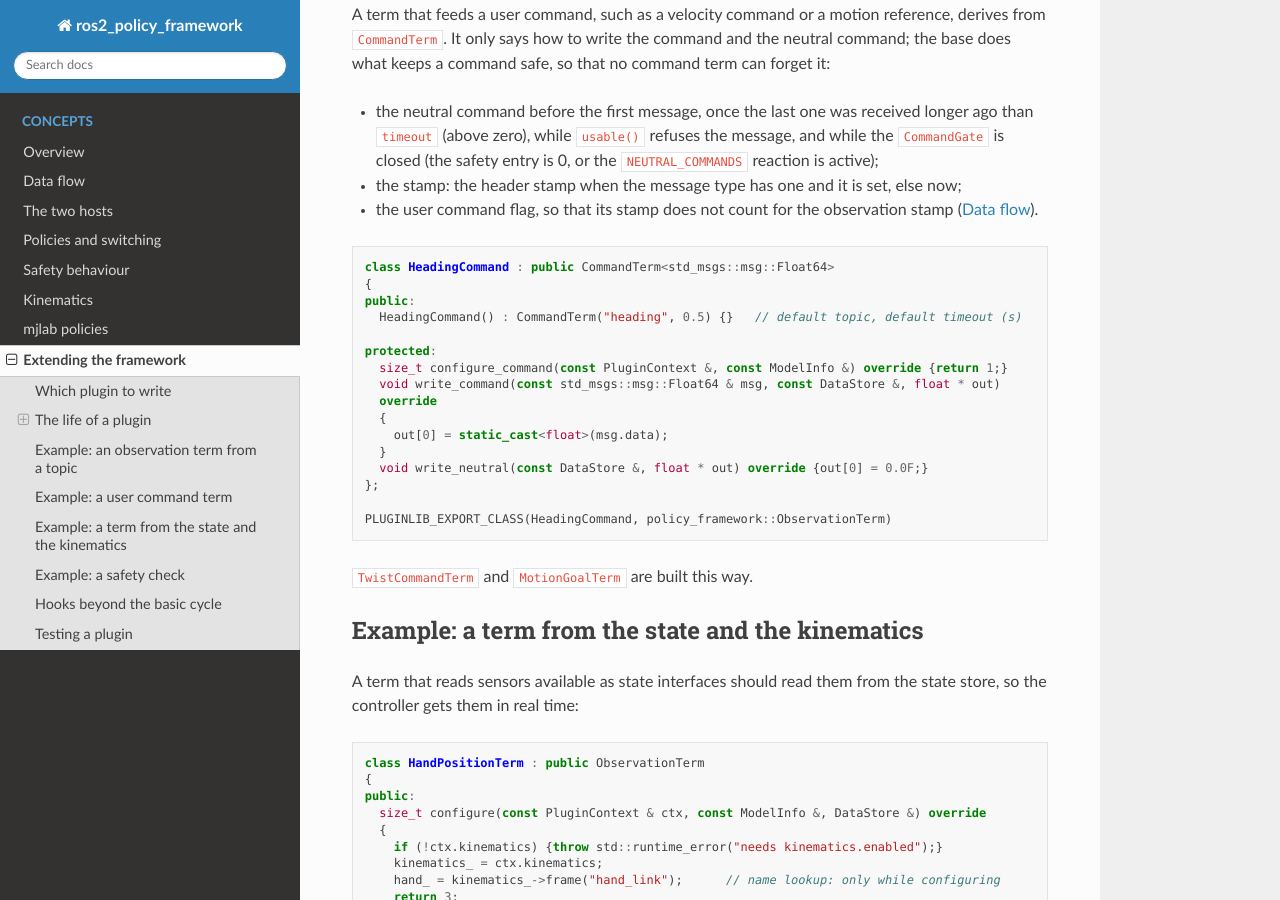
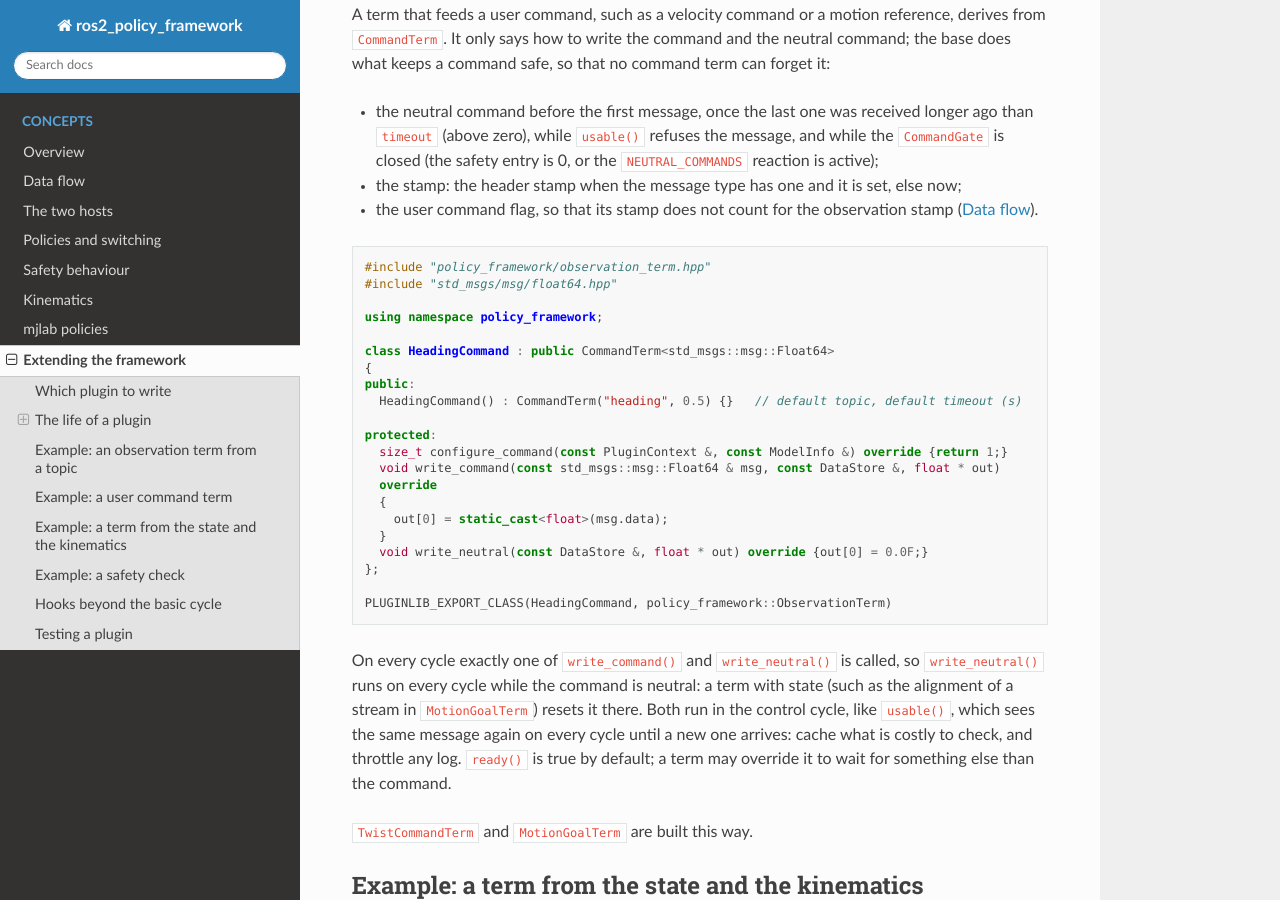
Before and after one commit to saikishor/ros2_policy_framework, a Sphinx documentation site: the page built from docs/extending.rst, in a window 1280 px wide and 900 px high, scrolled down 2496 px. Built offline with Sphinx 7.4.7 and the Read the Docs theme 3.1.0, drawn with Linux system fonts in a browser that asks for light colours.

Commit message:
Document the CommandTerm call contract, real-time rules and gate context

```diff
--- a/docs/data_flow.rst
+++ b/docs/data_flow.rst
@@ -116,8 +116,9 @@ Every entry carries the time its data was produced. The stamps travel with the d
      - The time of the update that read it
    * - Observation of a step
      - The oldest stamp among its inputs. Inputs fed back from the previous outputs do not
-       count, nor do user commands: a command is held until its own timeout, so it is old by
-       design, and counting it would hide a stale sensor behind it
+       count, nor do user commands (the terms derived from ``CommandTerm``, see
+       :doc:`extending`): a command is held until its own timeout, so it is old by design,
+       and counting it would hide a stale sensor behind it
    * - Command entry
      - The stamp of the observation it was computed from
 
--- a/docs/extending.rst
+++ b/docs/extending.rst
@@ -177,6 +177,11 @@ does what keeps a command safe, so that no command term can forget it:
 
 .. code-block:: cpp
 
+   #include "policy_framework/observation_term.hpp"
+   #include "std_msgs/msg/float64.hpp"
+
+   using namespace policy_framework;
+
    class HeadingCommand : public CommandTerm<std_msgs::msg::Float64>
    {
    public:
@@ -193,6 +198,13 @@ does what keeps a command safe, so that no command term can forget it:
    };
 
    PLUGINLIB_EXPORT_CLASS(HeadingCommand, policy_framework::ObservationTerm)
+
+On every cycle exactly one of ``write_command()`` and ``write_neutral()`` is called, so
+``write_neutral()`` runs on every cycle while the command is neutral: a term with state (such
+as the alignment of a stream in ``MotionGoalTerm``) resets it there. Both run in the control
+cycle, like ``usable()``, which sees the same message again on every cycle until a new one
+arrives: cache what is costly to check, and throttle any log. ``ready()`` is true by default;
+a term may override it to wait for something else than the command.
 
 ``TwistCommandTerm`` and ``MotionGoalTerm`` are built this way.
 
```
Also changed, not shown: README.md (+4 -3 lines), 1 other file.
